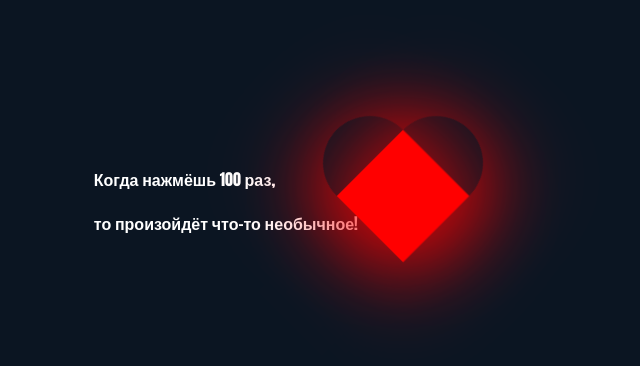
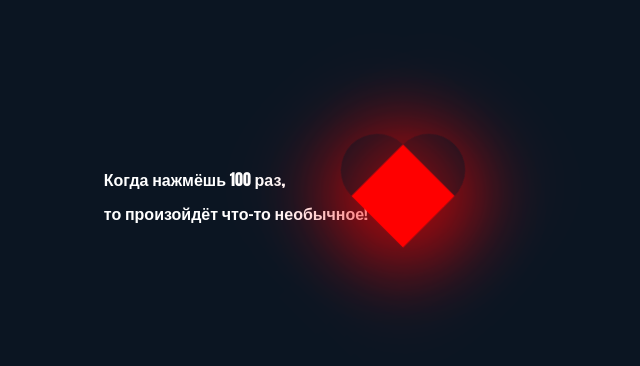
Before and after one commit to ttommoee/heart-clicker2, a plain HTML site: page index.html in a window 1280 px wide. Shown: the part 204-570 px from the top of the page, without its empty margins (366-1006 px from the left). Drawn offline with Linux system fonts and the light colour scheme.

Commit message:
Update heart.css

```diff
--- a/heart.css
+++ b/heart.css
@@ -9,8 +9,8 @@ body {
 }
 
 .heart {
-    height: 90px;
-    width: 90px;
+    height: 70px;
+    width: 70px;
     background-color: #ff0000;
     position: relative;
     transform: rotate(-45deg);
@@ -31,8 +31,8 @@ body {
 .heart:before {
     content: '';
     position: absolute;
-    height: 90px;
-    width: 90px;
+    height: 70px;
+    width: 70px;
     top: -50%;
     border-radius: 50px;
     box-shadow: -10px 10px 90px #ff0000;
@@ -40,8 +40,8 @@ body {
 .heart:after {
     content: '';
     position: absolute;
-    height: 90px;
-    width: 90px;
+    height: 70px;
+    width: 70px;
     right: -50%;
     border-radius: 50px;
     box-shadow: -10px 10px 90px #ff0000;
@@ -51,11 +51,11 @@ body {
     color: #ffffff;
     font-family: Impact, Haettenschweiler, 'Arial Narrow Bold', sans-serif;
     font-size: medium;
-    margin-top: 20px;
-    align-items: center;
-    justify-content: center;
+   top: 8px;
+   left: 16px;
     font: bold;
 }
+
 #counter {
     font-size: small;
     margin-top: 10px;
```
